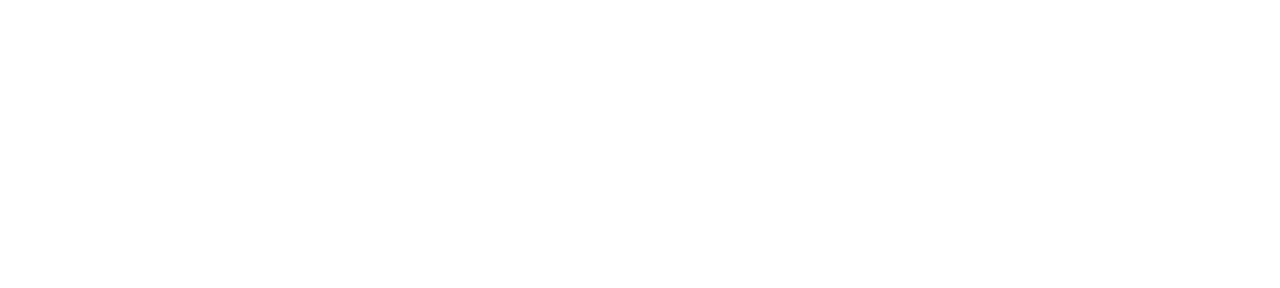
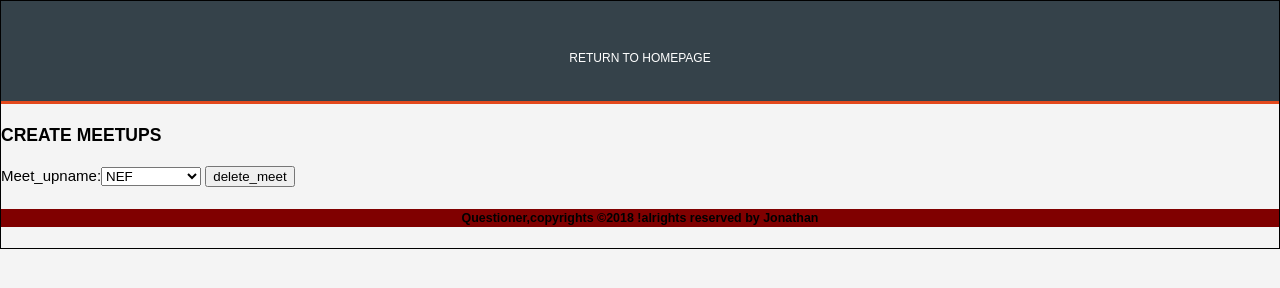
Before and after one commit to nshutijonathan/Questioner, a plain HTML site: page UI/delete_meetup.html in a window 1280 px wide. Drawn offline with Linux system fonts and the light colour scheme.

```diff
--- a/UI/delete_meetup.html
+++ b/UI/delete_meetup.html
@@ -0,0 +1,24 @@
+<!DOCTYPE html>
+<html>
+<head>
+	<title></title>
+	<link rel="stylesheet" type="text/css" href="style/mycss.css">
+</head>
+<header>
+	<P id="return"><a href="index.html">return to homepage</a></P>
+</header>
+<h3>CREATE MEETUPS</h3>
+<body class="Meetupname">
+Meet_upname:<select>
+	<option>NEF</option>
+	<option>TRAS</option>
+	<option>DWT</option>
+	<option>AFRICA TAS</option>
+</select>
+
+<input type="submit" name="" value="delete_meet">
+</body>
+<footer>
+	<p><h5>Questioner,copyrights &copy;2018 !alrights reserved by Jonathan</h5></p>
+</footer>
+</html>
```
Also changed, not shown: UI/admin_dash.html (+1 -1 lines), UI/user_profile.html (+2 -1 lines).
